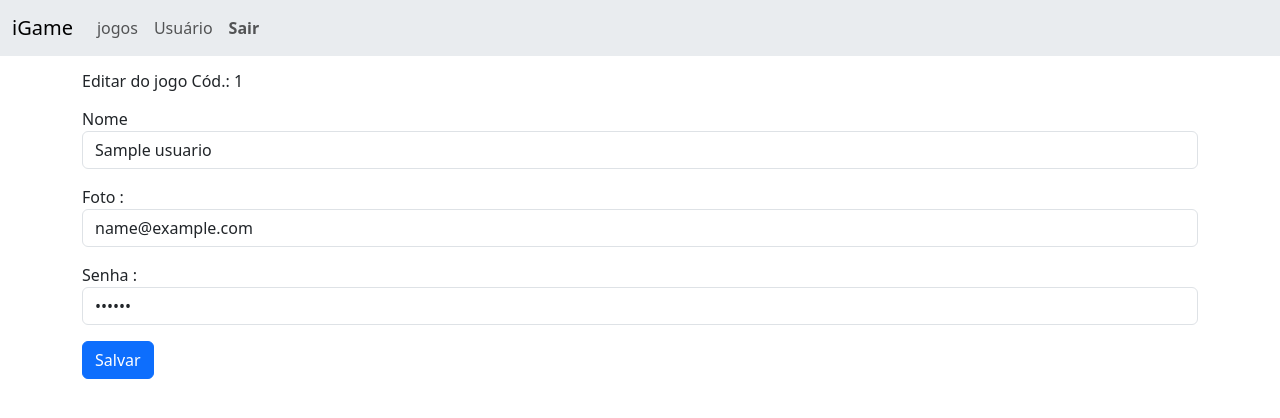
After one commit to DanielSantosLira/projeto_php, a PHP site: page /editar-usuario.php?id=1 in a window 1280 px wide. The commit adds this page. Shown: the top 418 px of the page. Run offline with PHP 8.4, Linux system fonts and the light colour scheme; tables that the repository leaves empty hold one stand-in row (values such as "Sample post").

Commit message:
novas modificações

```diff
--- a/site/cabecalho.php
+++ b/site/cabecalho.php
@@ -7,6 +7,11 @@
   <meta name="viewport" content="width=device-width, initial-scale=1.0">
   <link href="https://cdn.jsdelivr.net/npm/bootstrap@5.3.0-alpha3/dist/css/bootstrap.min.css" rel="stylesheet" integrity="sha384-KK94CHFLLe+nY2dmCWGMq91rCGa5gtU4mk92HdvYe+M/SXH301p5ILy+dN9+nJOZ" crossorigin="anonymous">
   <title>site-de-jogos</title>
+  <style>
+    a{
+      text-decoration: none;
+    }
+  </style>
 </head>
 
 <body>
--- /dev/null
+++ b/site/editar-usuario.php
@@ -0,0 +1,40 @@
+<?php
+include "cabecalho.php";
+include "menu-sistema.php";
+
+$id = $_GET['id'];
+ $nome = $email = $senha= "";
+include "conexao.php";
+$sql_buscar = "select * from usuario  where id = $id";
+$todos_os_usuario = mysqli_query($conexao, $sql_buscar);
+while ($um_usuario = mysqli_fetch_assoc($todos_os_usuario)) :
+    $nome = $um_usuario["nome"];
+    $email = $um_usuario["email"];
+    $senha =$um_usuario["senha"];
+
+endwhile;
+mysqli_close($conexao);
+?>
+
+<div class="container mt-3">
+    <div class="col-12">
+        <h6>
+            Editar do jogo Cód.: <?php echo $id; ?>
+        </h6>
+    </div>
+    <div class="col-12">
+        <form action="salvar-usuario-editado.php?id=<?php echo $id; ?>" method="post">
+            <div class="form-group mt-3">
+                <label for="exampleInputEmail1">Nome</label><input name="nome" value="<?php echo $nome; ?>" class="form-control">
+            </div>
+            <div class="form-group mt-3">
+                Foto :<input name="email" value="<?php echo $email; ?>" class="form-control">
+            </div>
+            <div class="form-group mt-3">
+                <label for="exampleInputEmail1">Senha</label> :<input type="password" name="senha" value="<?php echo $senha; ?>" class="form-control">
+            </div>
+
+            <div class="form-group mt-3">
+                <button type="submit" class="btn btn-primary">Salvar</button>
+            </div>
+        </form>
--- a/site/listar-jogos.php
+++ b/site/listar-jogos.php
@@ -17,7 +17,8 @@ include "menu-sistema.php";
                 <tr class="table-primary">
                     <td class="table-primary">Codigo</td>
                     <td class="table-primary">Título</td>
-                    <td class="table-primary">Categori</td>
+                    <td class="table-primary">Categoria</td>
+
                     <td class="table-primary">Acões</td>
                 </tr>
                 <?php
@@ -36,6 +37,8 @@ include "menu-sistema.php";
                             <a href="excluir-jogos.php?id=<?php echo $um_jogo["id"];?>">
                                 <img src="img/delete_icon.png" alt="" width="20">
                             </a>
+                            <a href="ver-jogo.php?id=<?php echo $um_jogo["id"]; ?>"> <img src="img/lopa.png" alt="" width="30px"class="rounded float-left"></a>
+                            <a href="editar-jogo.php?id=<?php echo $um_jogo["id"]; ?>"><img src="img/edit.png" alt="" width="30px" class="rounded float-left"></a>
                         </td>
 
                     </tr>
--- a/site/listar-usuario.php
+++ b/site/listar-usuario.php
@@ -32,7 +32,11 @@ include "menu-sistema.php";
                             <td><?php echo $um_usuario["id"]; ?></td>
                             <td><?php echo $um_usuario["nome"]; ?></td>
                             <td><?php echo  $um_usuario["email"]; ?></td>
-                            <td><img src="img/delete_icon.png" alt=""width="20"></td>
+                            <td><img src="img/delete_icon.png" alt=""width="20">
+
+                            <a href="ver-usuario.php?id=<?php echo $um_usuario["id"]; ?>"><img src="img/lopa.png" alt="" width="30px"class="rounded float-left"></a>
+                            <a href="editar-usuario.php?id=<?php echo $um_usuario["id"]; ?>"><img src="img/edit.png" alt="" width="30px" class="rounded float-left"></a>
+                        </td>
                         </tr>
                     <?php
                     endwhile;
--- a/site/painel.php
+++ b/site/painel.php
@@ -3,11 +3,11 @@ include "cabecalho.php";
 include "menu-sistema.php";
 
 ?>
-<div class="container">
+<div class="container mt-3">
     <div class="row">
         <div class="col">
-            <a href="listar-jogos.php">Gerenciar Jogos</a>
-            <a href="listar-usuario.php">Gerenciar Usuário</a>
+            <a href="listar-jogos.php" class="link-danger">Gerenciar Jogos</a>
+            <a href="listar-usuario.php"  class="link-secondary">Gerenciar Usuário</a>
         </div>
     </div>
 </div>
```
Also changed, not shown: site/editar-jogo.php (added, +52 -0 lines), site/salvar-jogo-editado.php (added, +14 -0 lines), site/salvar-usuario-editado.php (added, +14 -0 lines), site/ver-jogo.php (added, +37 -0 lines), site/ver-usuario.php (added, +35 -0 lines), site/img/edit.png (added), site/img/lopa.png (added), site/usuario.php (deleted).
